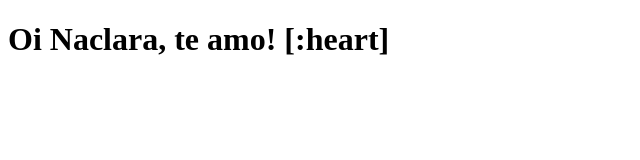
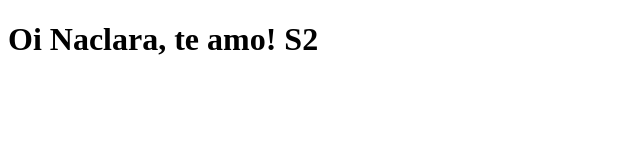
Before and after one commit to thomsilvatec/teste, a Next.js app: page / in a window 1280 px wide. Shown: the top 160 px of the page, without its empty margins (0-640 px from the left). Built offline with nearby package versions, Linux system fonts and the light colour scheme.

Commit message:
inserção de um coração de S2

```diff
--- a/pages/index.js
+++ b/pages/index.js
@@ -1,5 +1,5 @@
 function Home() {
-    return <h1>Oi Naclara, te amo! [:heart]</h1>
+    return <h1>Oi Naclara, te amo! S2</h1>
 }
 
 export default Home;
```
